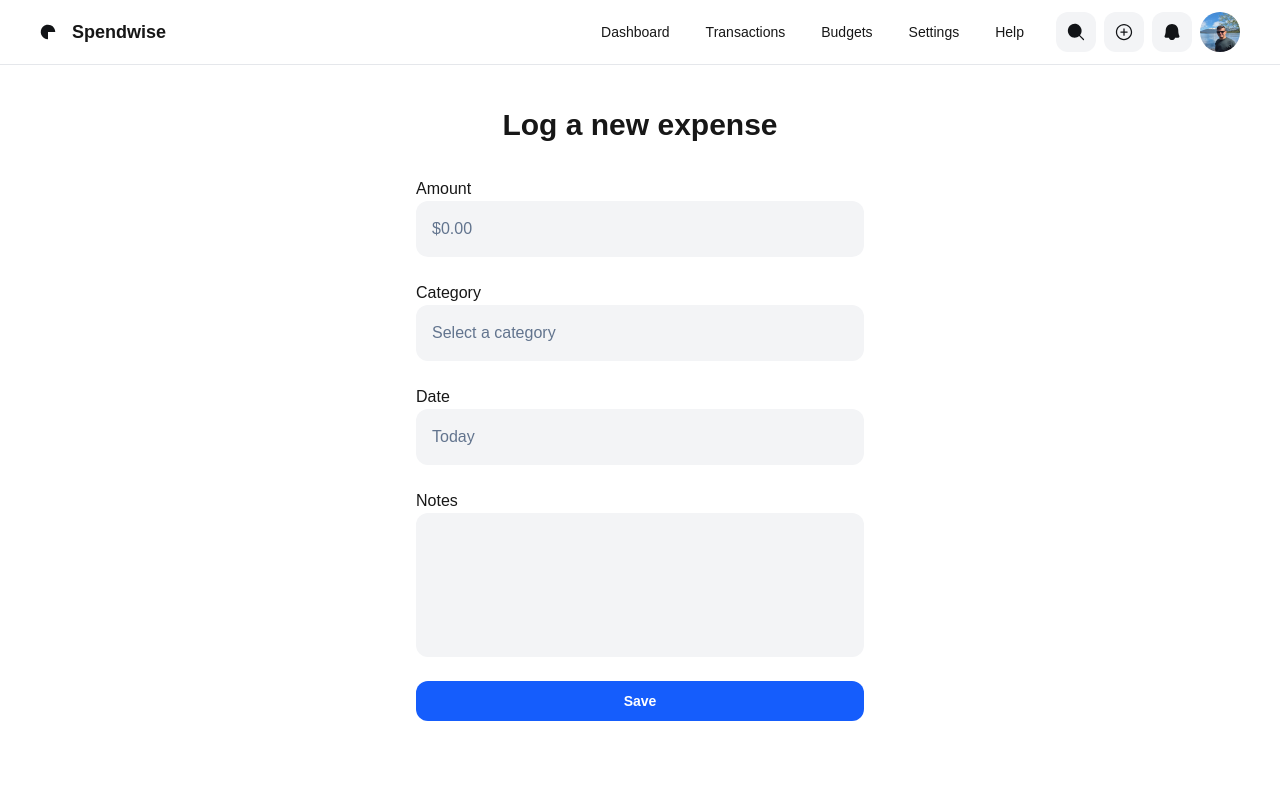
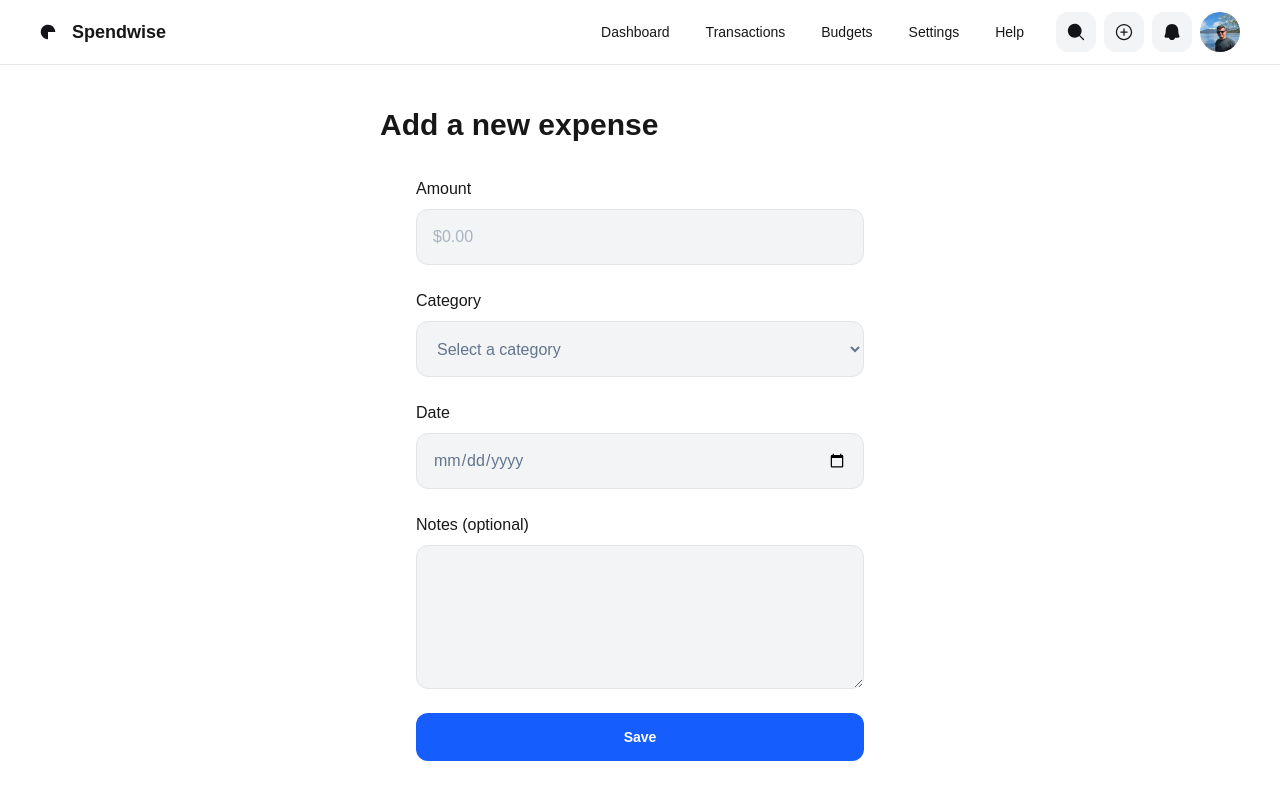
Before and after one commit to JoelDiasCorreia/budget-app, a Next.js app: page /forms/expense in a window 1280 px wide. Shown: the top 800 px of the page. Built offline with nearby package versions, Linux system fonts and the light colour scheme.

Commit message:
TransactionForm created and implemented

```diff
--- a/app/components/ExpenseForm.tsx
+++ b/app/components/ExpenseForm.tsx
@@ -1,52 +1,32 @@
 "use client";
-import { Button } from "./Button";
+import {TransactionForm} from "@/app/components/TransactionForm";
+import {TransactionResult} from "@/app/components/types";
+import {useState} from "react";
 
 export const ExpenseForm: React.FC = () => {
-  return (
-    <main className="flex justify-center px-40 py-5 max-md:px-10 max-md:py-5 max-sm:p-5">
-      <form className="flex flex-col items-center px-0 py-5 w-[480px] max-sm:w-full">
-        <h1 className="mb-5 text-3xl font-bold leading-10 text-neutral-900">
-          Log a new expense
-        </h1>
 
-        <div className="px-4 py-3 w-full">
-          <label className="mb-2 text-base leading-6 text-neutral-900">
-            Amount
-          </label>
-          <div className="p-4 text-base leading-6 bg-gray-100 rounded-xl text-slate-500">
-            $0.00
-          </div>
-        </div>
+    const [hasSucceed, setHasSucceed] = useState(false);
 
-        <div className="px-4 py-3 w-full">
-          <label className="mb-2 text-base leading-6 text-neutral-900">
-            Category
-          </label>
-          <div className="p-4 text-base leading-6 bg-gray-100 rounded-xl text-slate-500">
-            Select a category
-          </div>
-        </div>
+    return (
+        <main className="flex justify-center px-40 py-5 max-md:px-10 max-md:py-5 max-sm:p-5">
+            <TransactionForm
+                title="Add a new expense"
+                amountLabel="Amount"
+                sourceLabel="Category"
+                sourceOptions={[{label: "Salary", value: "1"}, {label: "Freelance", value: "2"}, {
+                    label: "Investments",
+                    value: "3"
+                }]}
+                dateLabel="Date"
+                notesLabel="Notes (optional)"
+                submitLabel="Save"
+                hasSucceed={hasSucceed}
+                onsubmit={(result: TransactionResult) => {
+                    console.log(result);
+                    setHasSucceed(true);
+                }}
+            />
 
-        <div className="px-4 py-3 w-full">
-          <label className="mb-2 text-base leading-6 text-neutral-900">
-            Date
-          </label>
-          <div className="p-4 text-base leading-6 bg-gray-100 rounded-xl text-slate-500">
-            Today
-          </div>
-        </div>
-
-        <div className="px-4 py-3 w-full">
-          <label className="mb-2 text-base leading-6 text-neutral-900">
-            Notes
-          </label>
-          <div className="flex items-center p-4 text-base leading-6 bg-gray-100 rounded-xl min-h-36 text-slate-500" />
-        </div>
-
-        <div className="flex justify-end px-4 py-3 w-full">
-          <Button className="w-[448px] max-sm:w-full">Save</Button>
-        </div>
-      </form>
-    </main>
-  );
+        </main>
+    );
 };
--- a/app/components/IncomeForm.tsx
+++ b/app/components/IncomeForm.tsx
@@ -1,60 +1,32 @@
 "use client";
-import { Button } from "./Button";
+import {TransactionForm} from "@/app/components/TransactionForm";
+import {TransactionResult} from "@/app/components/types";
+import {useState} from "react";
 
 export const IncomeForm: React.FC = () => {
-  return (
-    <main className="flex justify-center px-40 py-5 max-md:px-10 max-md:py-5 max-sm:p-5">
-      <div className="flex flex-col items-center px-0 py-5 max-w-[960px] w-[520px] max-md:w-full">
-        <h1 className="self-start mb-5 text-3xl font-bold leading-10 text-neutral-900 max-sm:text-2xl">
-          Add a new income transaction
-        </h1>
 
-        <form className="flex flex-col px-4 py-3 w-full max-w-[480px] max-sm:px-0 max-sm:py-3">
-          <div className="flex flex-col w-full">
-            <label className="pb-2 text-base leading-6 text-neutral-900">
-              Amount
-            </label>
-            <input
-              type="text"
-              placeholder="$0.00"
-              className="p-4 h-14 text-base leading-6 bg-gray-100 rounded-xl border border-solid border-zinc-200 text-slate-500 max-sm:text-sm"
+    const [hasSucceed, setHasSucceed] = useState(false);
+    return (
+
+        <main className="flex justify-center px-40 py-5 max-md:px-10 max-md:py-5 max-sm:p-5">
+            <TransactionForm
+                title="Add a new income transaction"
+                amountLabel="Amount"
+                sourceLabel="Source"
+                sourceOptions={[{label: "Salary", value: "1"}, {label: "Freelance", value: "2"}, {
+                    label: "Investments",
+                    value: "3"
+                }]}
+                dateLabel="Date"
+                notesLabel="Notes (optional)"
+                submitLabel="Save"
+                hasSucceed={hasSucceed}
+                onsubmit={(result: TransactionResult) => {
+                    console.log(result);
+                    setHasSucceed(true)
+                }}
             />
-          </div>
 
-          <div className="flex flex-col w-full mt-6">
-            <label className="pb-2 text-base leading-6 text-neutral-900">
-              Source
-            </label>
-            <select className="p-4 h-14 text-base leading-6 bg-gray-100 rounded-xl border border-solid border-zinc-200 text-slate-500 max-sm:text-sm">
-              <option value="">Select a source</option>
-              <option value="salary">Salary</option>
-              <option value="freelance">Freelance</option>
-              <option value="investments">Investments</option>
-            </select>
-          </div>
-
-          <div className="flex flex-col w-full mt-6">
-            <label className="pb-2 text-base leading-6 text-neutral-900">
-              Date
-            </label>
-            <input
-              type="date"
-              className="p-4 h-14 text-base leading-6 bg-gray-100 rounded-xl border border-solid border-zinc-200 text-slate-500 max-sm:text-sm"
-            />
-          </div>
-
-          <div className="flex flex-col w-full mt-6">
-            <label className="pb-2 text-base leading-6 text-neutral-900">
-              Notes (optional)
-            </label>
-            <textarea className="flex items-center p-4 h-14 text-base leading-6 bg-gray-100 rounded-xl border border-solid border-zinc-200 min-h-36 text-slate-500 max-sm:text-sm" />
-          </div>
-
-          <Button className="mt-6 h-12 text-base font-bold leading-6">
-            Save
-          </Button>
-        </form>
-      </div>
-    </main>
-  );
+        </main>
+    );
 };
--- /dev/null
+++ b/app/components/TransactionForm.tsx
@@ -0,0 +1,138 @@
+import {Button} from "@/app/components/Button";
+import {Category, TransactionResult} from "@/app/components/types";
+import {useCallback, useState} from "react";
+
+interface TransactionFormProps {
+    title: string;
+    amountLabel: string;
+    sourceLabel: string;
+    sourceOptions: Category[];
+    dateLabel: string;
+    notesLabel: string;
+    submitLabel: string;
+    hasSucceed: boolean;
+    onsubmit: (result: TransactionResult) => void;
+}
+
+export const TransactionForm: React.FC<TransactionFormProps> = (
+    {
+        title,
+        amountLabel,
+        sourceLabel,
+        sourceOptions,
+        dateLabel,
+        notesLabel,
+        submitLabel,
+        hasSucceed,
+        onsubmit
+    }
+) => {
+
+    const [amount, setAmount] = useState(0);
+    const [source, setSource] = useState("");
+    const [date, setDate] = useState("");
+    const [note, setNote] = useState("");
+    const [isProcessing, setIsProcessing] = useState(false);
+    const [isError, setIsError] = useState(false);
+    const handleSubmit = (event: React.FormEvent<HTMLFormElement>) => {
+        event.preventDefault();
+        setIsProcessing(true);
+        try {
+            onsubmit({
+                amount: amount,
+                source: source,
+                date: date,
+                notes: note
+            });
+        } catch (e) {
+            console.error(e)
+            alert("An error occurred while processing your request. Please try again later.")
+            setIsProcessing(false);
+            setIsError(true);
+        }
+
+    }
+
+    const buttonColor = useCallback(() => {
+        if (isError) {
+            return "bg-red-500 hover:bg-red-600 text-white"
+        } else if (hasSucceed) {
+            return "bg-green-500 hover:bg-green-600 text-white"
+        } else {
+            return "bg-primary-500 hover:bg-primary-600"
+        }
+    }, [isError, hasSucceed])
+
+    return (
+        <div className="flex flex-col items-center px-0 py-5 max-w-[960px] w-[520px] max-md:w-full">
+            <h1 className="self-start mb-5 text-3xl font-bold leading-10 text-neutral-900 max-sm:text-2xl">
+                {title}
+            </h1>
+
+            <form onSubmit={handleSubmit}
+                  className="flex flex-col px-4 py-3 w-full max-w-[480px] max-sm:px-0 max-sm:py-3">
+                <div className="flex flex-col w-full">
+                    <label className="pb-2 text-base leading-6 text-neutral-900">
+                        {amountLabel}
+                    </label>
+                    <input
+                        disabled={isProcessing}
+                        onInput={(event) => setAmount(parseFloat((event.target as HTMLInputElement).value))}
+                        type="number"
+                        placeholder="$0.00"
+                        className="p-4 h-14 text-base leading-6 bg-gray-100 rounded-xl border border-solid border-zinc-200 text-slate-500 max-sm:text-sm"
+                    />
+                </div>
+
+                <div className="flex flex-col w-full mt-6">
+                    <label className="pb-2 text-base leading-6 text-neutral-900">
+                        {sourceLabel}
+                    </label>
+                    <select
+                        disabled={isProcessing}
+                        onChange={(event) => setSource(event.target.value)}
+                        className="p-4 h-14 text-base leading-6 bg-gray-100 rounded-xl border border-solid border-zinc-200 text-slate-500 max-sm:text-sm">
+                        <option value="">Select a {sourceLabel.toLowerCase()}</option>
+
+                        {
+                            sourceOptions.map((option) => {
+                                return <option key={option.value} value={option.value}>{option.label}</option>
+                            })
+                        }
+                    </select>
+                </div>
+
+                <div className="flex flex-col w-full mt-6">
+                    <label className="pb-2 text-base leading-6 text-neutral-900">
+                        {
+                            dateLabel
+                        }
+                    </label>
+                    <input
+                        disabled={isProcessing}
+                        onChange={(event) => setDate(event.target.value)}
+                        type="date"
+                        className="p-4 h-14 text-base leading-6 bg-gray-100 rounded-xl border border-solid border-zinc-200 text-slate-500 max-sm:text-sm"
+                    />
+                </div>
+
+                <div className="flex flex-col w-full mt-6">
+                    <label className="pb-2 text-base leading-6 text-neutral-900">
+                        {notesLabel}
+                    </label>
+                    <textarea
+                        disabled={isProcessing}
+                        onChange={(event) => setNote(event.target.value)}
+                        className="flex items-center p-4 h-14 text-base leading-6 bg-gray-100 rounded-xl border border-solid border-zinc-200 min-h-36 text-slate-500 max-sm:text-sm"/>
+                </div>
+
+                <Button
+                    disabled={isProcessing}
+                    className={`mt-6 h-12 text-base font-bold leading-6 ${buttonColor()}`}
+                    type="submit">
+                    {submitLabel}
+                </Button>
+            </form>
+        </div>
+    )
+}
--- a/app/components/types.ts
+++ b/app/components/types.ts
@@ -7,7 +7,7 @@ export interface Transaction {
   description: string;
   category: string;
   amount: number;
-  type: "income" | "expense";
+  type: TransactionType;
 }
 
 export interface Budget {
@@ -21,3 +21,16 @@ export interface NavigationItem {
   label: string;
   href: string;
 }
+export type TransactionResult  = {
+  amount: number;
+  source: string;
+  date: string;
+  notes: string;
+}
+
+export type Category = {
+    label: string;
+    value: string;
+}
+
+export type TransactionType = "income" | "expense";
```
